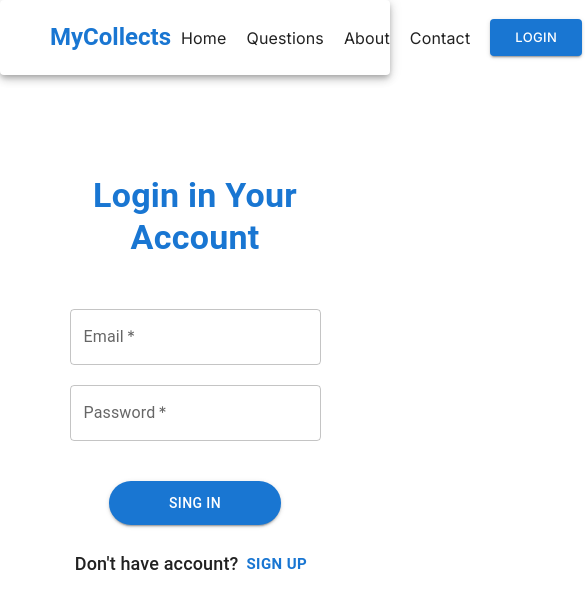
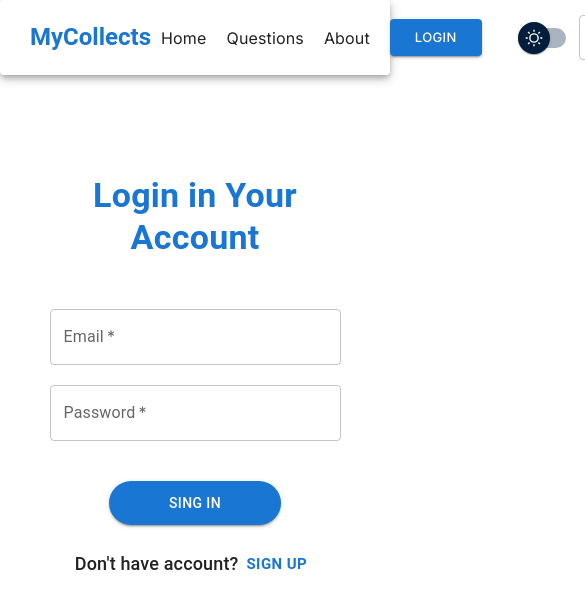
Before and after one commit to UmarkhonAkhmedov/course-project, a React (Create React App) app in the folder client/: page /login in a window 390 px wide. Shown: the top 608 px of the page, 585 px wide, since content can reach past the window. Built offline with nearby package versions, Linux system fonts and the light colour scheme; no server answers.

Commit message:
Fixing some styles bugs in Navbar

```diff
--- a/client/src/App.css
+++ b/client/src/App.css
@@ -18,8 +18,8 @@
   align-items: center;
 }
 
-@media screen and (max-width: 500px) {
-  .paddingForm {
-    padding: 10px 15px;
+@media screen and (max-width: 1024px) {
+  .container {
+    padding: 0 30px;
   }
 }
--- a/client/src/components/Navbar/Navbar.js
+++ b/client/src/components/Navbar/Navbar.js
@@ -27,9 +27,6 @@ function Navbar({ darkMode, setDarkMode }) {
             <li>
               <Link to="/about">About</Link>
             </li>
-            <li>
-              <Link to="/contact">Contact</Link>
-            </li>
           </ul>
           <Box className="nav__items">
             <Button
--- a/client/src/components/Navbar/navbar.css
+++ b/client/src/components/Navbar/navbar.css
@@ -14,6 +14,7 @@
   opacity: 1;
   transition: all 0.3s ease;
   margin-top: -8px;
+  margin-right: 50px;
 }
 .nav__logo:hover {
   opacity: 0.5;
```
